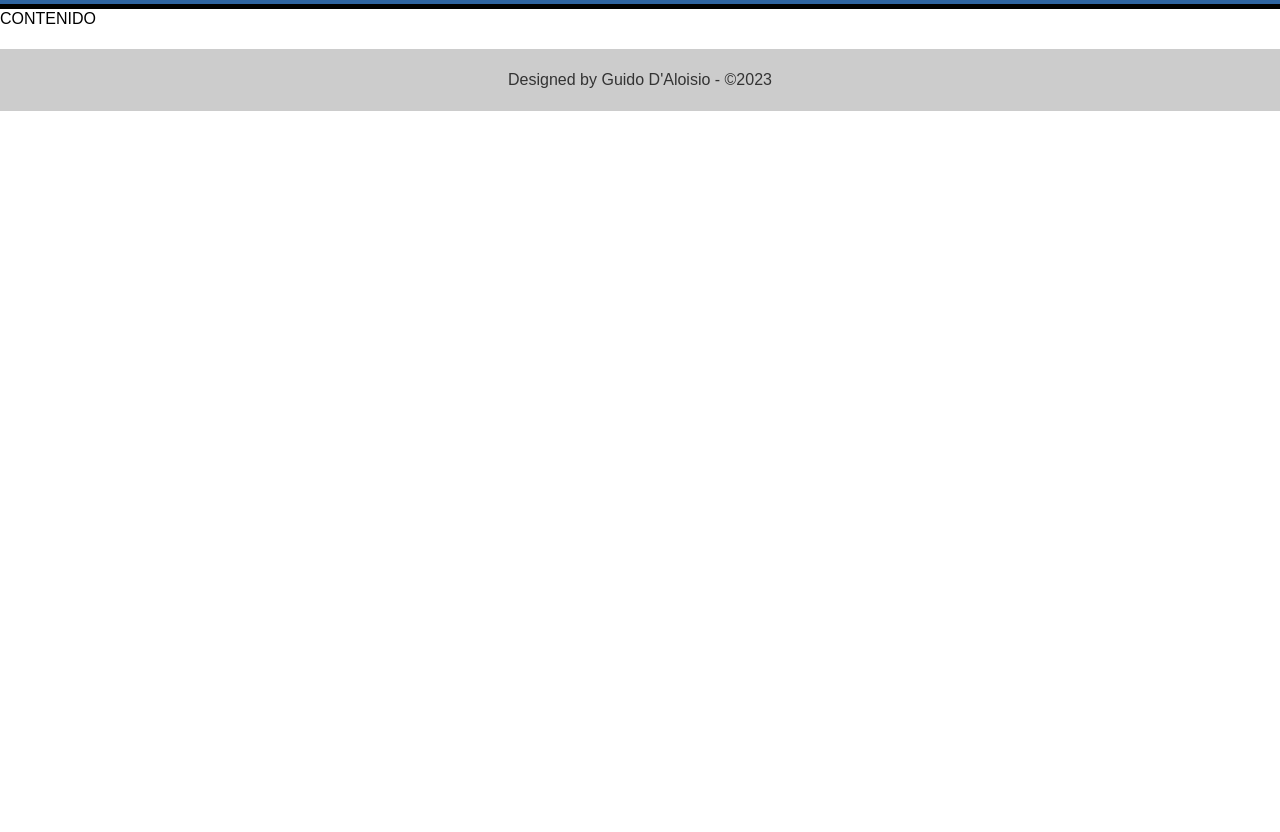
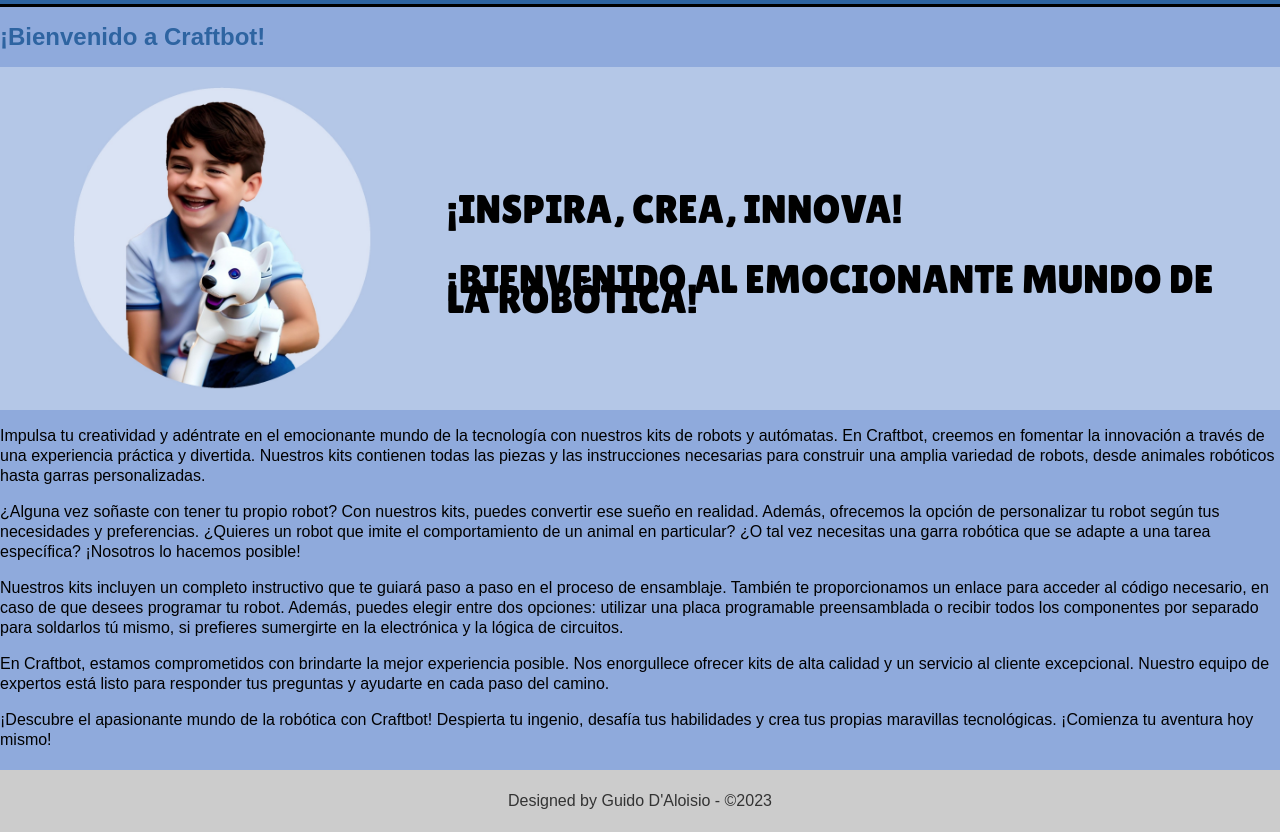
Before and after one commit to GuidoEstebanDaloisio/Diplomatura-en-programaci-n-web-full-stack-con-React-JS, a plain HTML site: page Mod3-Uni1/index.html in a window 1280 px wide. Shown: the part 84-916 px from the top of the page. Before the commit the page ends 800 px from the top, so only its background shows below. Drawn offline with Linux system fonts and the light colour scheme; a web font is replaced by a local one.

Commit message:
Se agrega texto a los main de index y de nosotros

```diff
--- a/Mod3-Uni1/css/Craftbot.css
+++ b/Mod3-Uni1/css/Craftbot.css
@@ -1,5 +1,6 @@
 /*font-family: 'Viga', sans-serif;*/
 /*font-family: 'Lalezar', cursive;*/
+/*font-family: 'Lilita One', cursive;*/
 
 
 
@@ -7,6 +8,7 @@
     font-family: 'Viga', sans-serif;
     /*color: rgb(255, 85, 85);*/
     color: black;
+    background-color: rgb(143, 170, 220);
     font-size: 16px;
     line-height: 20px;
 }
@@ -18,7 +20,7 @@
     align-items: center;
     background-color: #2e64a1;
     padding: 10px 0;
-    border-bottom: 5px solid black;
+    border-bottom: 3px solid black;
 }
 
 .logo {
@@ -95,6 +97,46 @@
 
 
 /*====================MAIN------------------------------------------*/
+h2 {
+    color: #2e64a1;
+    font-weight: 400px;
+}
+
+.portada {
+    background-color: rgb(180, 199, 231);
+    display: flex;
+    align-items: center;
+    padding: 20px;
+}
+
+.image_portada {
+    flex-basis: 33.33%;
+    display: flex;
+    justify-content: center;
+    align-items: center;
+}
+
+.image_portada img {
+    max-width: 100%;
+    height: auto;
+    max-width: 300px;
+}
+
+.textos_portada {
+    flex-basis: 66.66%;
+    display: flex;
+    flex-direction: column;
+    justify-content: center;
+    margin-left: 20px;
+}
+
+.textos_portada p {
+    font-family: 'Lilita One', cursive;
+    font-size: 40px;
+    margin-bottom: 10px;
+    text-align: left;
+}
+
 /*====================FIN MAIN------------------------------------------*/
 
 
@@ -113,7 +155,7 @@
 
 
 /*Responsive*/
-@media (max-width: 900px) {
+@media (max-width: 950px) {
     header {
       flex-direction: column;
       align-items: center;
--- a/Mod3-Uni1/index.html
+++ b/Mod3-Uni1/index.html
@@ -8,6 +8,7 @@
     <title>Document</title>
     <link href="https://fonts.googleapis.com/css2?family=Viga&display=swap" rel="stylesheet">
     <link href="https://fonts.googleapis.com/css2?family=Lalezar&display=swap" rel="stylesheet">
+    <link href="https://fonts.googleapis.com/css2?family=Lilita+One&display=swap" rel="stylesheet">
     <link rel="stylesheet" href="css/Craftbot.css">
     <link rel="stylesheet" href="css/normalize.css">
 </head>
@@ -34,7 +35,35 @@
 
 
     <main>
-        CONTENIDO
+        <h2>¡Bienvenido a Craftbot!</h2>
+        <div class="portada">
+            <div class="image_portada">
+                <img src="img/Niño_con_perro_robot - portada.jpg" alt="niño con perro robot">
+            </div>
+            <div class="textos_portada">
+                <p>¡INSPIRA, CREA, INNOVA!</p>
+                <P>¡BIENVENIDO AL EMOCIONANTE MUNDO DE LA ROBÓTICA!</p>
+            </div>
+        </div>
+
+        <p>Impulsa tu creatividad y adéntrate en el emocionante mundo de la tecnología con nuestros kits de robots y
+            autómatas. En Craftbot, creemos en fomentar la innovación a través de una experiencia práctica y
+            divertida. Nuestros kits contienen todas las piezas y las instrucciones necesarias para construir una amplia
+            variedad de robots, desde animales robóticos hasta garras personalizadas.</p>
+        <p>¿Alguna vez soñaste con tener tu propio robot? Con nuestros kits, puedes convertir ese sueño en realidad.
+            Además, ofrecemos la opción de personalizar tu robot según tus necesidades y preferencias. ¿Quieres un robot
+            que imite el comportamiento de un animal en particular? ¿O tal vez necesitas una garra robótica que se
+            adapte a una tarea específica? ¡Nosotros lo hacemos posible!</p>
+        <p>Nuestros kits incluyen un completo instructivo que te guiará paso a paso en el proceso de ensamblaje. También
+            te proporcionamos un enlace para acceder al código necesario, en caso de que desees programar tu robot.
+            Además, puedes elegir entre dos opciones: utilizar una placa programable preensamblada o recibir todos los
+            componentes por separado para soldarlos tú mismo, si prefieres sumergirte en la electrónica y la lógica de
+            circuitos.</p>
+        <p>En Craftbot, estamos comprometidos con brindarte la mejor experiencia posible. Nos enorgullece
+            ofrecer kits de alta calidad y un servicio al cliente excepcional. Nuestro equipo de expertos está listo
+            para responder tus preguntas y ayudarte en cada paso del camino.</p>
+        <p>¡Descubre el apasionante mundo de la robótica con Craftbot! Despierta tu ingenio, desafía tus
+            habilidades y crea tus propias maravillas tecnológicas. ¡Comienza tu aventura hoy mismo!</p>
     </main>
 
     <footer>
```
Also changed, not shown: Mod3-Uni1/nosotros.html (+9 -2 lines), Mod3-Uni1/img/Niño_con_perro_robot - portada.jpg (added).
